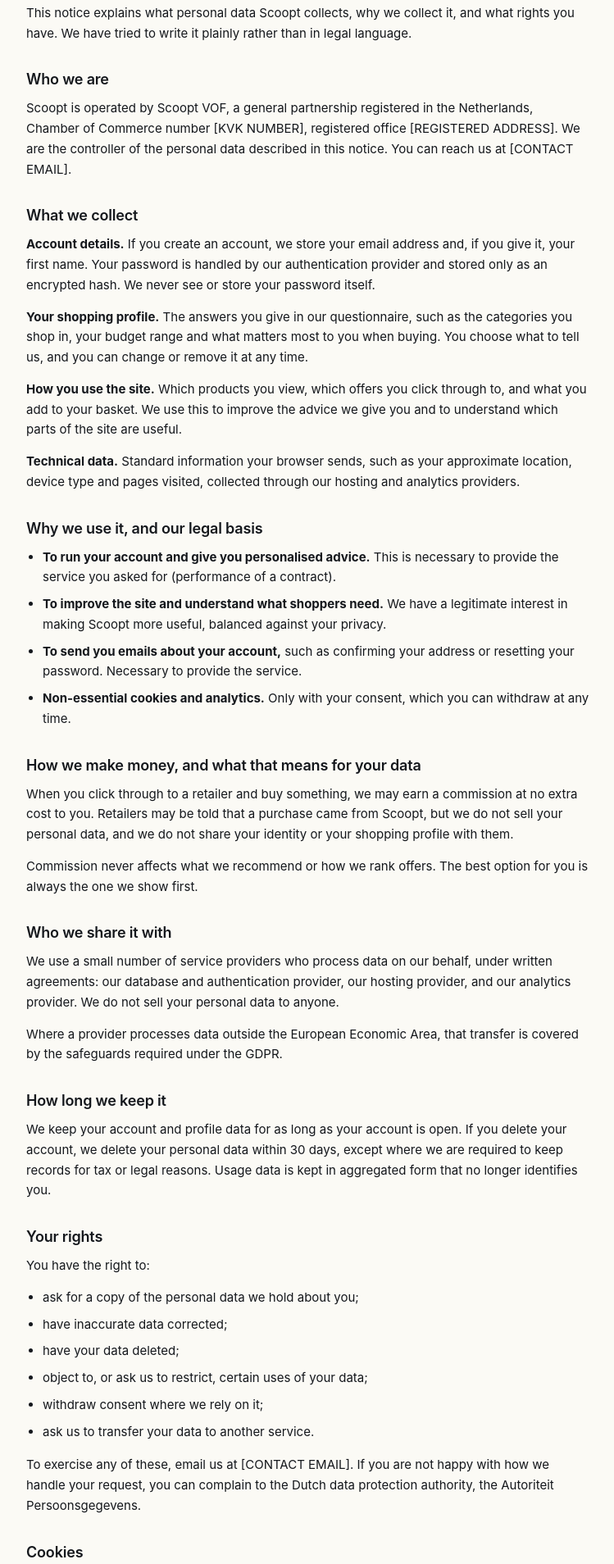
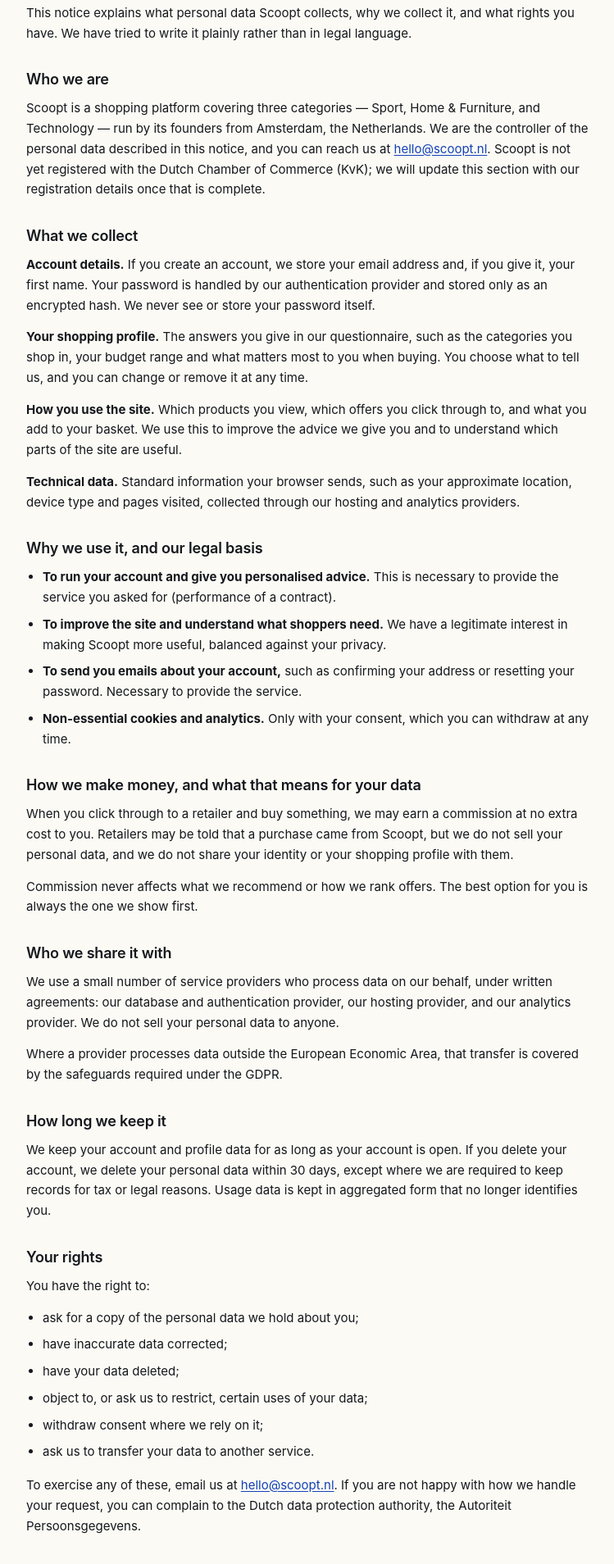
Before and after one commit to Scoopt-Vof/Scoopt, a Next.js app in the folder frontend/: page /privacy in a window 1280 px wide. Shown: the part 180-2088 px from the top of the page at 82% size, without its empty margins (80-829 px from the left). Built offline with nearby package versions, Linux system fonts and the light colour scheme; no server answers.

Commit message:
Update Terms and Privacy

```diff
--- a/frontend/app/page.tsx
+++ b/frontend/app/page.tsx
@@ -107,7 +107,7 @@ export default function HomePage() {
         <h2 className="section-h">Get in touch</h2>
         <p>
           Questions, feedback, or a partnership idea? Email us at{" "}
-          <a href="mailto:hello@scoopt.com">hello@scoopt.com</a> and we’ll get back to you.
+          <a href="mailto:hello@scoopt.nl">hello@scoopt.nl</a> and we’ll get back to you.
         </p>
       </section>
     </>
--- a/frontend/app/privacy/page.tsx
+++ b/frontend/app/privacy/page.tsx
@@ -1,8 +1,10 @@
 // Privacy notice. Plain page, no interactivity, so it stays a server component.
 //
-// IMPORTANT: the bracketed placeholders must be filled in before this goes in
-// front of real users. They need the KvK number and the registered address,
-// which exist only after the KvK appointment.
+// "Who we are" is deliberately generic: Scoopt is not yet registered with the
+// KvK (see /people or ask Josh/Larry for the latest), so this notice does NOT
+// claim a formal entity, a KvK number or a registered office it doesn't have.
+// Once registration completes, update this section with the real details —
+// don't just paste in a KvK number without updating the surrounding wording.
 
 export const metadata = {
   title: "Privacy notice · Scoopt",
@@ -13,7 +15,7 @@ export default function PrivacyPage() {
   return (
     <div className="legal">
       <h1 className="page-title">Privacy notice</h1>
-      <p className="legal-updated">Last updated: [DATE]</p>
+      <p className="legal-updated">Last updated: {new Date().toISOString().slice(0, 10)}</p>
 
       <p>
         This notice explains what personal data Scoopt collects, why we collect it,
@@ -23,10 +25,13 @@ export default function PrivacyPage() {
 
       <h2>Who we are</h2>
       <p>
-        Scoopt is operated by Scoopt VOF, a general partnership registered in the
-        Netherlands, Chamber of Commerce number [KVK NUMBER], registered office
-        [REGISTERED ADDRESS]. We are the controller of the personal data described
-        in this notice. You can reach us at [CONTACT EMAIL].
+        Scoopt is a shopping platform covering three categories &mdash; Sport, Home
+        &amp; Furniture, and Technology &mdash; run by its founders from Amsterdam,
+        the Netherlands. We are the controller of the personal data described in
+        this notice, and you can reach us at{" "}
+        <a href="mailto:hello@scoopt.nl">hello@scoopt.nl</a>. Scoopt is not yet
+        registered with the Dutch Chamber of Commerce (KvK); we will update this
+        section with our registration details once that is complete.
       </p>
 
       <h2>What we collect</h2>
@@ -120,7 +125,8 @@ export default function PrivacyPage() {
         <li>ask us to transfer your data to another service.</li>
       </ul>
       <p>
-        To exercise any of these, email us at [CONTACT EMAIL]. If you are not happy
+        To exercise any of these, email us at{" "}
+        <a href="mailto:hello@scoopt.nl">hello@scoopt.nl</a>. If you are not happy
         with how we handle your request, you can complain to the Dutch data
         protection authority, the Autoriteit Persoonsgegevens.
       </p>
```
Also changed, not shown: frontend/app/terms/page.tsx (+13 -5 lines).
